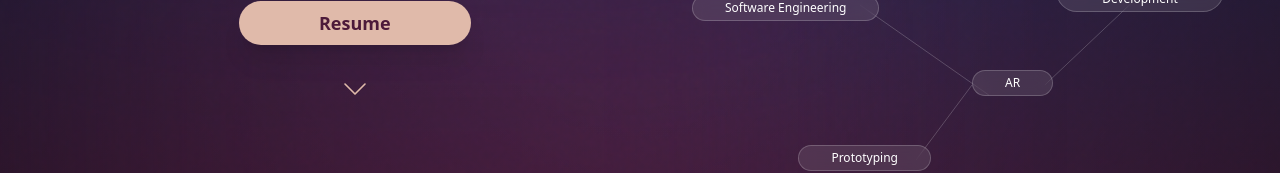
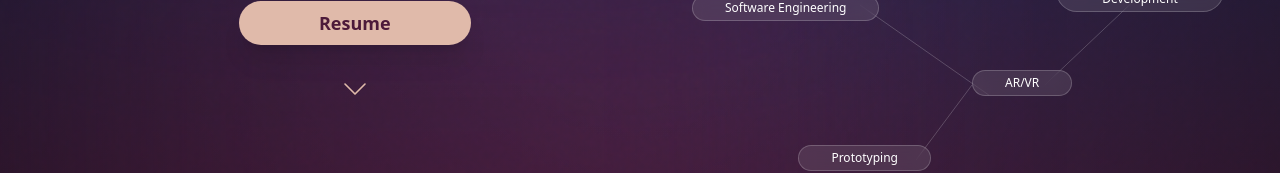
Before and after one commit to FauxCrow/FauxCrow.github.io, a React (Vite) app: page / in a window 1280 px wide. Shown: the part 455-628 px from the top of the page. Built offline with nearby package versions, Linux system fonts and the light colour scheme.

Commit message:
fix: Changed tags to match json file

```diff
--- a/src/App.jsx
+++ b/src/App.jsx
@@ -12,7 +12,7 @@ const roles = [
   { title: "UI/UX", top: "27%", left: "30%" },
   { title: "Software Engineering", top: "52%", left: "5%" },
   { title: "Game Development", top: "47%", left: "70%" },
-  { title: "AR", top: "67%", left: "55%" },
+  { title: "AR/VR", top: "67%", left: "55%" },
   { title: "Prototyping", top: "82%", left: "24%" },
 ];
 
```
